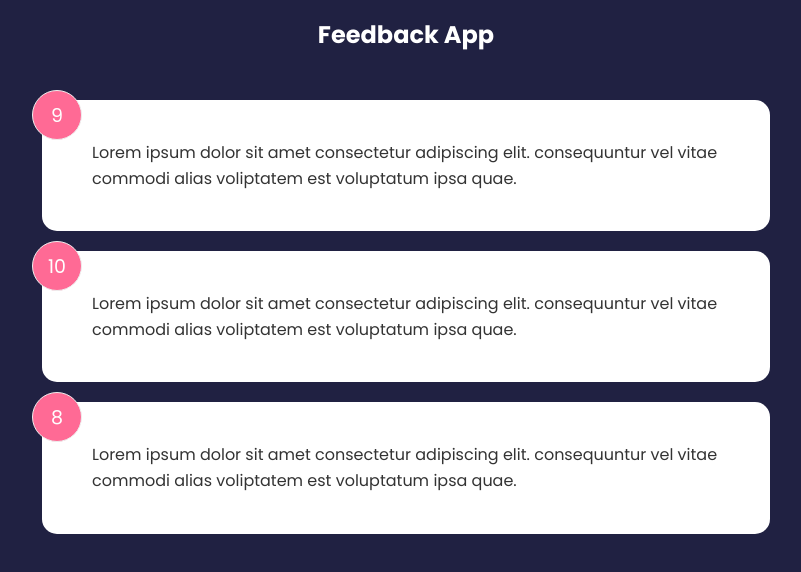
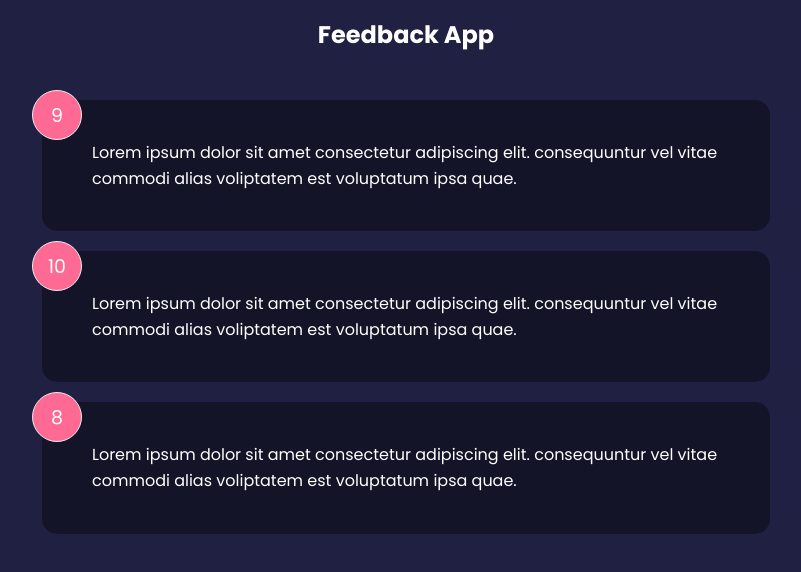
Before and after one commit to arakhm6/feedback-app, a React (Create React App) app: page / in a window 1280 px wide. Shown: the top 572 px of the page, without its empty margins (234-1035 px from the left). Built offline with nearby package versions, Linux system fonts and the light colour scheme.

Commit message:
card component

```diff
--- a/src/components/FeedbackItem.js
+++ b/src/components/FeedbackItem.js
@@ -1,10 +1,17 @@
+import PropTypes from "prop-types";
+import Card from "./shared/Card";
+
 function FeedbackItem({ item }) {
   return (
-    <div className="card">
+    <Card reverse={true}>
       <div className="num-display">{item.rating}</div>
       <div className="text-display">{item.text}</div>
-    </div>
+    </Card>
   );
 }
 
+FeedbackItem.propTypes = {
+  item: PropTypes.object.isRequired,
+};
+
 export default FeedbackItem;
--- /dev/null
+++ b/src/components/shared/Card.js
@@ -0,0 +1,23 @@
+import PropTypes from "prop-types";
+function Card({ children, reverse }) {
+  //return <div className={`card ${reverse && "reverse"}`}>{children}</div>;
+
+  return (
+    <div
+      className="card"
+      style={{
+        backgroundColor: reverse ? "rgba(0,0,0,0.4)" : "#fff",
+        color: reverse ? "#fff" : "#000",
+      }}
+    >
+      {children}
+    </div>
+  );
+}
+
+Card.propTypes = {
+  children: PropTypes.node.isRequired,
+  reverse: PropTypes.bool,
+};
+
+export default Card;
```
Also changed, not shown: src/components/FeedbackList.js (+11 -0 lines).
